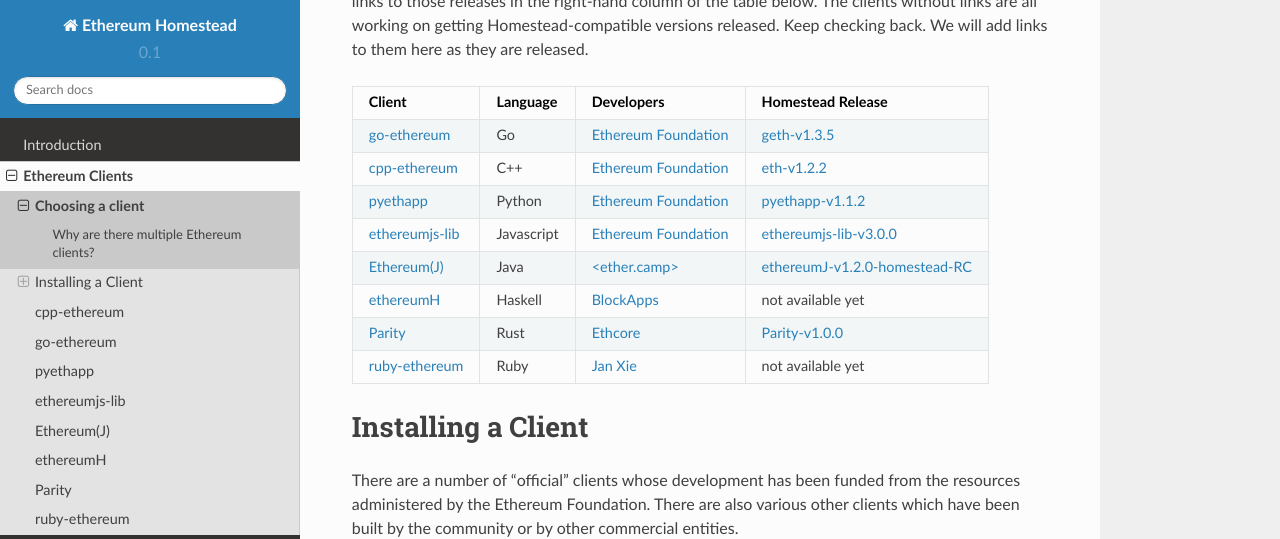
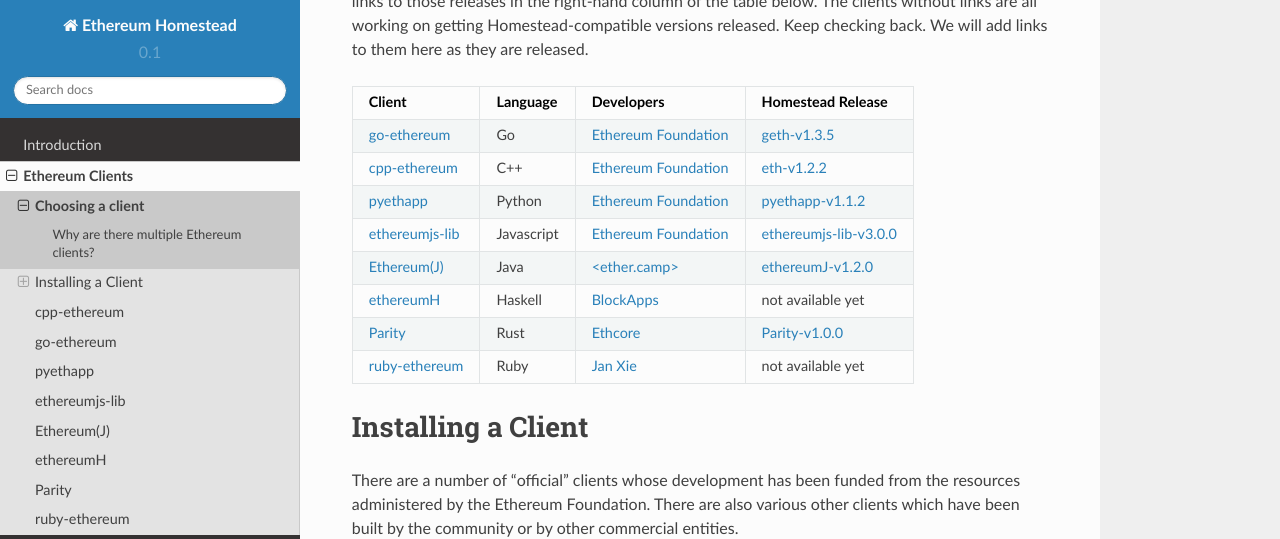
Before and after one commit to ethereum/homestead-guide, a Sphinx documentation site: the page built from source/ethereum-clients/choosing-a-client.rst, in a window 1280 px wide and 900 px high, scrolled down 610 px. Shown: the top 539 px of the window. Built offline with Sphinx 7.4.7 and the Read the Docs theme 2.0.0, drawn with Linux system fonts in a browser that asks for light colours.

Commit message:
Switched Ethereum(J) to final v1.2.0 release.

```diff
--- a/source/ethereum-clients/choosing-a-client.rst
+++ b/source/ethereum-clients/choosing-a-client.rst
@@ -44,7 +44,7 @@
 +------------------------+------------+------------------------+----------------------------------+
 | :ref:`ethereumjs-lib`  | Javascript | `Ethereum Foundation`_ | `ethereumjs-lib-v3.0.0`_         |
 +------------------------+------------+------------------------+----------------------------------+
-| :ref:`Ethereum\(J\)`   | Java       | `\<ether.camp\>`_      | `ethereumJ-v1.2.0-homestead-RC`_ |
+| :ref:`Ethereum\(J\)`   | Java       | `\<ether.camp\>`_      | `ethereumJ-v1.2.0`_              |
 +------------------------+------------+------------------------+----------------------------------+
 | :ref:`ethereumH`       | Haskell    | `BlockApps`_           | not available yet                |
 +------------------------+------------+------------------------+----------------------------------+
@@ -63,7 +63,7 @@
 .. _geth-v1.3.5: https://github.com/ethereum/go-ethereum/releases/tag/v1.3.5
 .. _eth-v1.2.2: https://github.com/ethereum/webthree-umbrella/releases/tag/v1.2.2
 .. _ethereumjs-lib-v3.0.0: https://github.com/ethereumjs/ethereumjs-lib/tree/v3.0.0
-.. _ethereumJ-v1.2.0-homestead-RC: https://github.com/ethereum/ethereumj/releases/tag/1.2.0-homestead-RC
+.. _ethereumJ-v1.2.0: https://github.com/ethereum/ethereumj/releases/tag/1.2.0
 .. _Parity-v1.0.0: https://github.com/ethcore/parity/releases/tag/v1.0.0
 .. _pyethapp-v1.1.2: https://github.com/ethereum/pyethapp/releases/tag/v1.1.2
 
```
